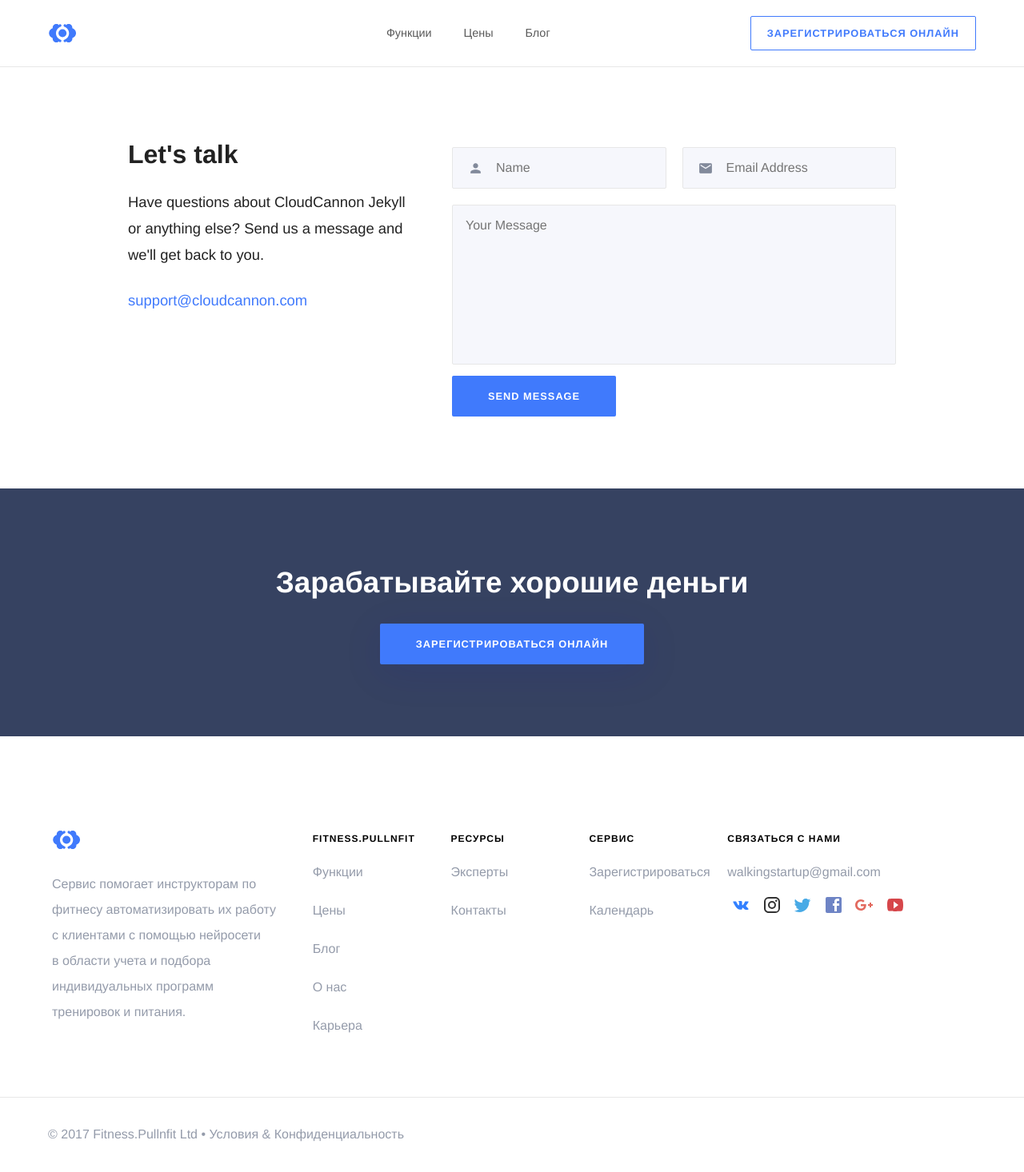
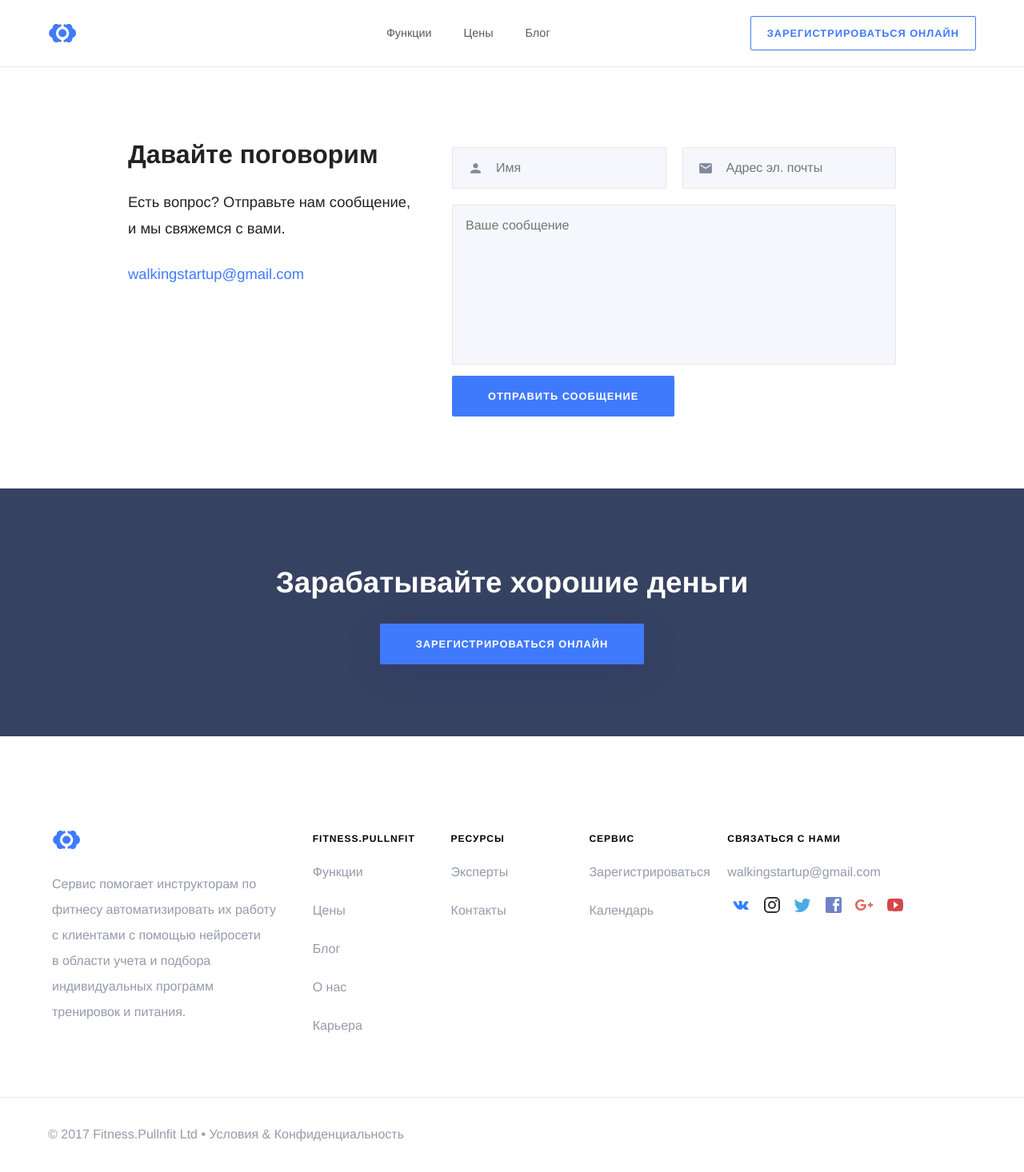
Before and after one commit to RakhimyanTim/fitness.github.io, a Jekyll site: the page built from pages/contact.html, in a window 1280 px wide. Shown: the whole page at 80% size. Built offline with Jekyll 4.4.1, drawn with Linux system fonts in a browser that asks for light colours; some web fonts are replaced.

Commit message:
Update contact.html

```diff
--- a/pages/contact.html
+++ b/pages/contact.html
@@ -8,28 +8,28 @@
 <div class="contact">
 	<div class="wrapper">
 		<div class="contact-content">
-			<h2>Let's talk</h2>
-			<p>Have questions about CloudCannon Jekyll or anything else? Send us a message and we'll get back to you.</p>
-			<p><a href="mailto:support@cloudcannon.com">support@cloudcannon.com</a></p>
+			<h2>Давайте поговорим</h2>
+			<p>Есть вопрос? Отправьте нам сообщение, и мы свяжемся с вами.</p>
+			<p><a href="mailto:walkingstartup@gmail.com">walkingstartup@gmail.com</a></p>
 		</div>
 		<form action="/contact-success/" method="post" class="contact-form">
-			<input type="hidden" name="_to" value="support@cloudcannon.com">
+			<input type="hidden" name="_to" value="walkingstartup@gmail.com">
 
 			<div class="text-field">
 				<label class="form-icon">
 					<i class="material-icons">person</i>
-					<input type="text" name="name" id="name" placeholder="Name">
+					<input type="text" name="name" id="name" placeholder="Имя">
 				</label>
 
 				<label class="form-icon">
 					<i class="material-icons">email</i>
-					<input type="email" name="email" id="email" placeholder="Email Address" required>
+					<input type="email" name="email" id="email" placeholder="Адрес эл. почты" required>
 				</label>
 			</div>
 
-			<textarea name="message" id="message" placeholder="Your Message"></textarea>
+			<textarea name="message" id="message" placeholder="Ваше сообщение"></textarea>
 
-			<input type="submit" value="Send Message">
+			<input type="submit" value="Отправить сообщение">
 		</form>
 	</div>
 </div>
```
Also changed, not shown: other parts of pages/contact.html (+1 -1 lines).
